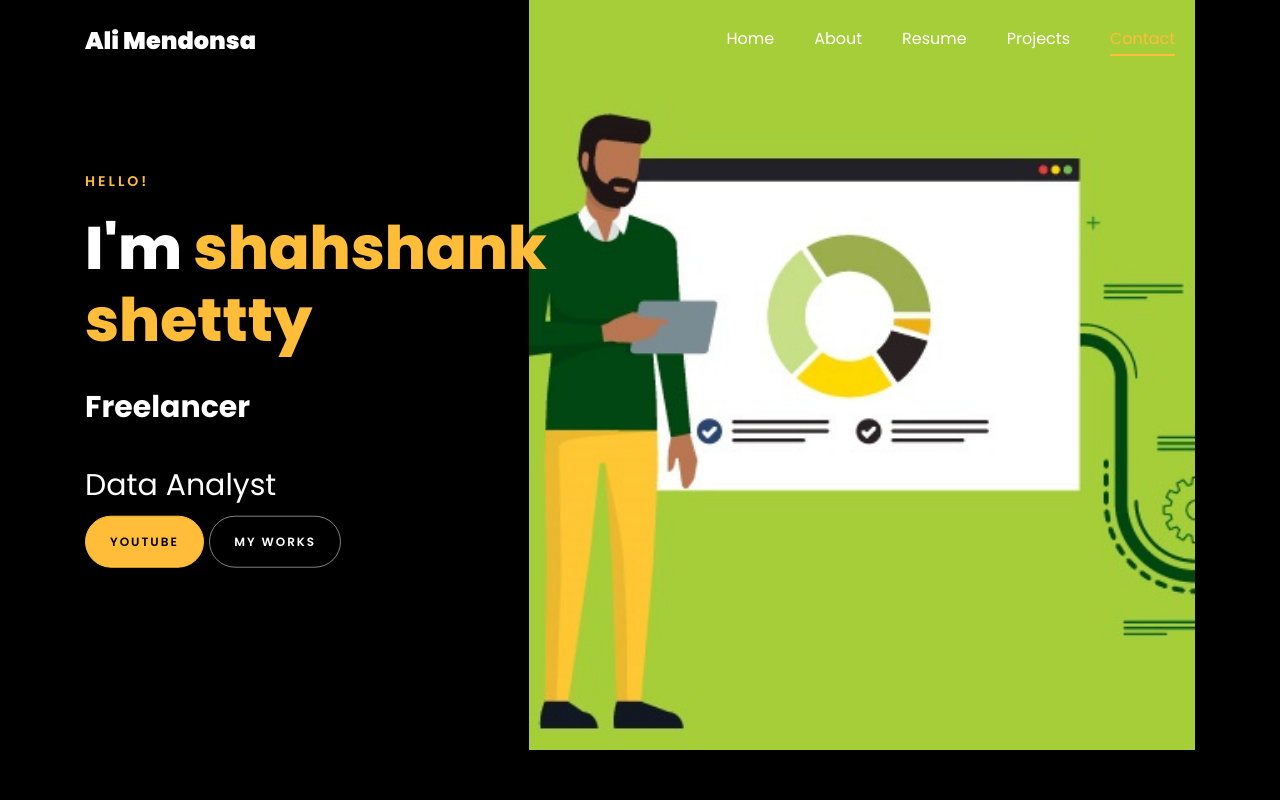
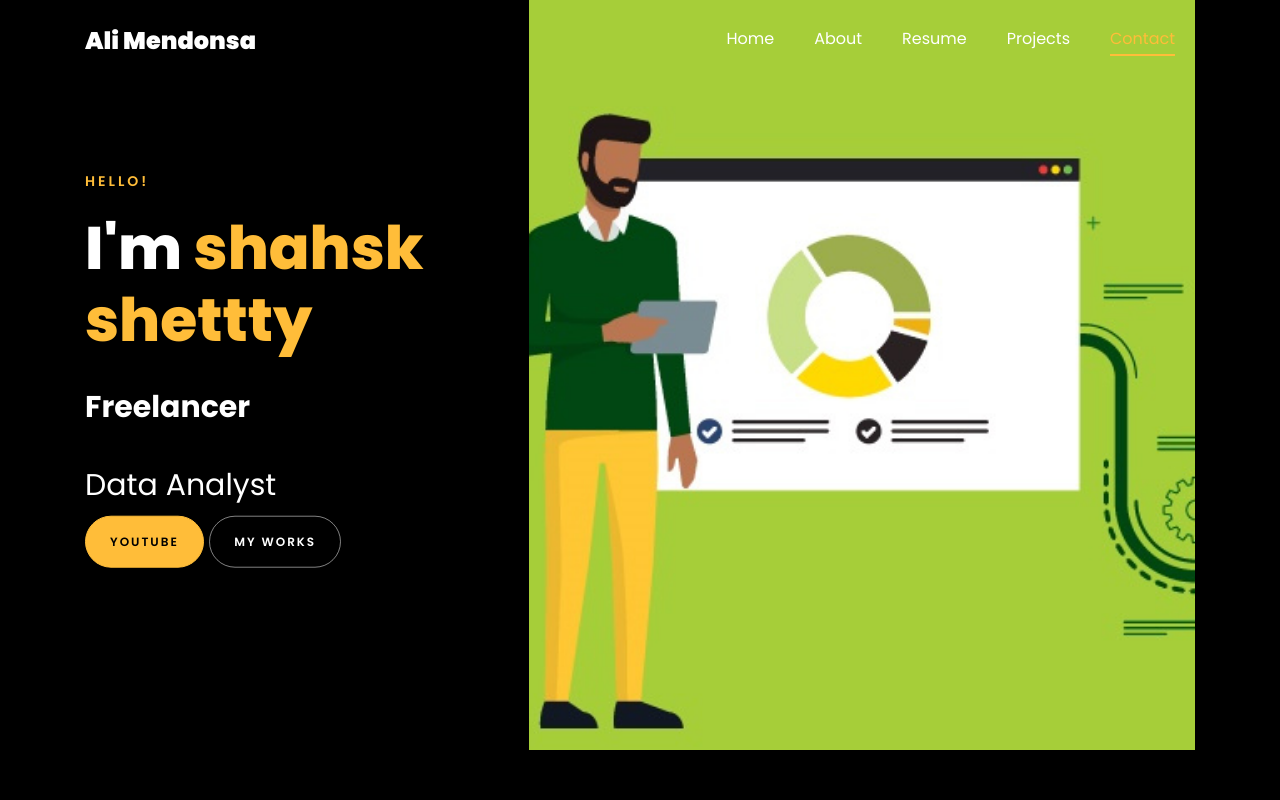
Before and after one commit to Alister-Mendonsa/Alister-Mendonsa.github.io, a plain HTML site: page index.html in a window 1280 px wide. Shown: the top 800 px of the page. Drawn offline with Linux system fonts and the light colour scheme; files whose address does not match are found by name.

Commit message:
done again

```diff
--- a/index.html
+++ b/index.html
@@ -147,7 +147,7 @@
 		          <div class="one-forth d-flex  align-items-center ftco-animate" data-scrollax=" properties: { translateY: '70%' }">
 		          	<div class="text">
 		          		<span class="subheading">Hello!</span>
-			            <h1 class="mb-4 mt-3">I'm <span>shahshank shettty</span></h1>
+			            <h1 class="mb-4 mt-3">I'm <span>shahsk shettty</span></h1>
 
 						<!-- Element to contain animated typing -->
 						<span id="typing-animation"></span>
```
